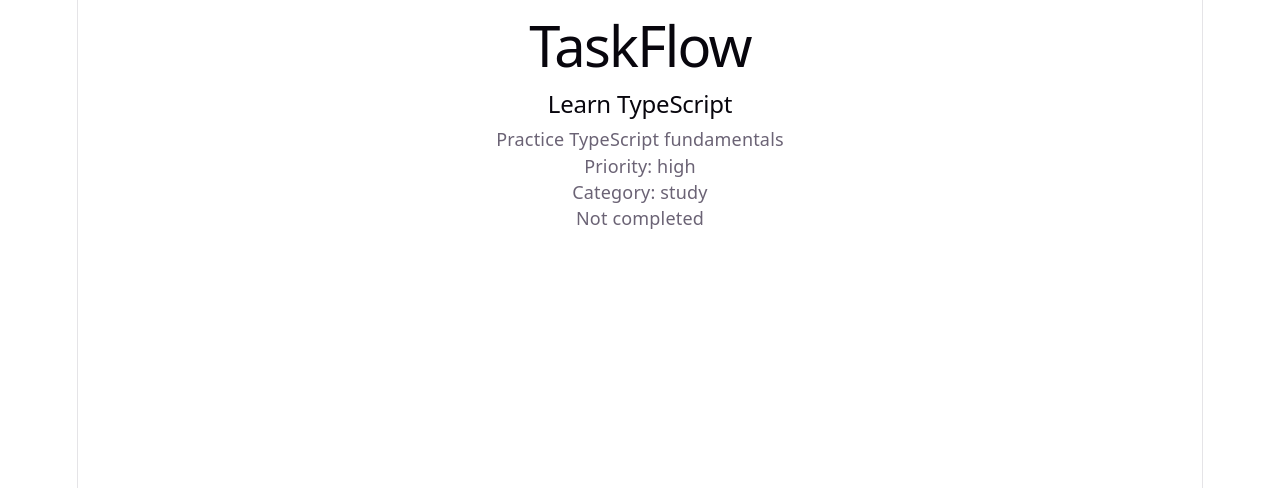
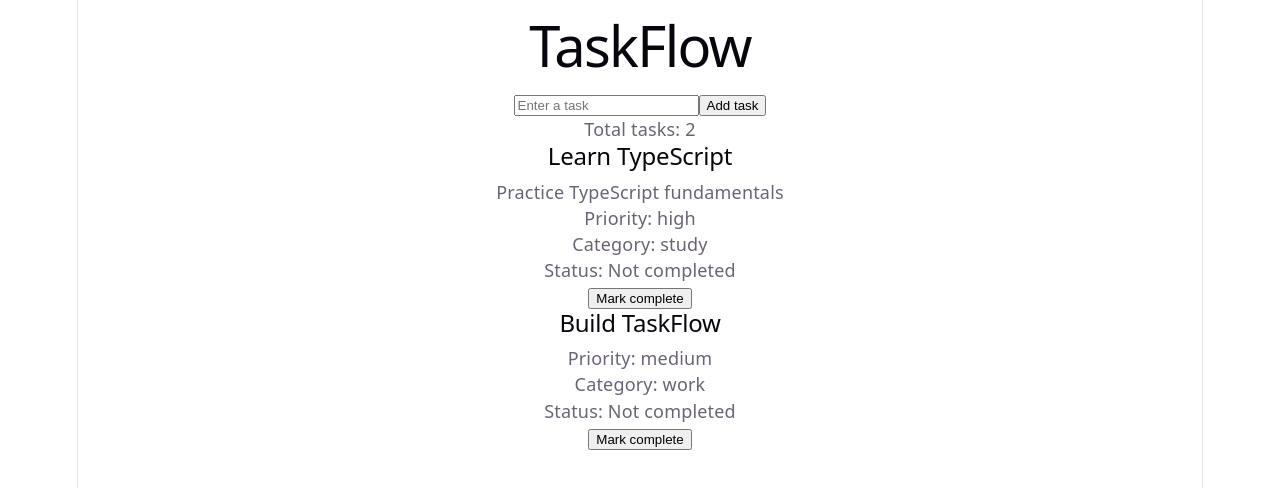
Before and after one commit to taifurrahman27/taskflow, a React (Vite) app: page / in a window 1280 px wide. Shown: the top 488 px of the page. Built offline with nearby package versions, Linux system fonts and the light colour scheme.

Commit message:
taskform added

```diff
--- a/src/App.tsx
+++ b/src/App.tsx
@@ -1,8 +1,11 @@
+import { useState } from "react";
+import type { Task } from "./types/task";
 import TaskItem from "./components/TaskItem";
-import type { Task } from "./types/task";
+import TaskForm from "./components/TaskForm";
 
 function App() {
-  const task: Task = {
+  const [tasks, setTasks] = useState<Task[]>([
+    {
       id: "task-001",
       title: "Learn TypeScript",
       description: "Practice TypeScript fundamentals",
@@ -10,14 +13,42 @@ function App() {
       completed: false,
       category: "study",
       createdAt: new Date().toISOString(),
+    },
+    {
+      id: "task-002",
+      title: "Build TaskFlow",
+      priority: "medium",
+      completed: false,
+      category: "work",
+      createdAt: new Date().toISOString(),
+    },
+  ]);
+
+  const handleToggle = (id: string): void => {
+    setTasks((currentTasks) =>
+      currentTasks.map((task) =>
+        task.id === id
+          ? { ...task, completed: !task.completed }
+          : task
+      )
+    );
   };
 
   return (
     <main>
       <h1>TaskFlow</h1>
 
+      <TaskForm />
+
+      <p>Total tasks: {tasks.length}</p>
+
+      {tasks.map((task) => (
         <TaskItem
-        task={task} />
+          key={task.id}
+          task={task}
+          onToggle={handleToggle}
+        />
+      ))}
     </main>
   );
 }
--- /dev/null
+++ b/src/components/TaskForm.tsx
@@ -0,0 +1,28 @@
+import { useState, type FormEvent } from "react";
+
+function TaskForm() {
+    const [title, setTitle] = useState("");
+
+    const handleSubmit = (event: FormEvent<HTMLFormElement>): void => {
+        event.preventDefault();
+
+        console.log(title);
+
+        setTitle("");
+    };
+
+    return (
+        <form onSubmit={handleSubmit}>
+            <input
+                type="text"
+                value={title}
+                onChange={(event) => setTitle(event.target.value)}
+                placeholder="Enter a task"
+            />
+
+            <button type="submit">Add task</button>
+        </form>
+    );
+}
+
+export default TaskForm;
--- a/src/components/TaskItem.tsx
+++ b/src/components/TaskItem.tsx
@@ -2,16 +2,26 @@ import type { Task } from "../types/task";
 
 type TaskItemProps = {
     task: Task;
+    onToggle: (id: string) => void;
 };
 
-function TaskItem({ task }: TaskItemProps) {
+function TaskItem({ task, onToggle }: TaskItemProps) {
     return (
         <article>
             <h2>{task.title}</h2>
-            <p>{task.description}</p>
+
+            {task.description && <p>{task.description}</p>}
+
             <p>Priority: {task.priority}</p>
             <p>Category: {task.category}</p>
-            <p>{task.completed ? "Completed" : "Not completed"}</p>
+
+            <p>
+                Status: {task.completed ? "Completed" : "Not completed"}
+            </p>
+
+            <button onClick={() => onToggle(task.id)}>
+                {task.completed ? "Mark incomplete" : "Mark complete"}
+            </button>
         </article>
     );
 }
```
Lines whose indentation alone changed are shown as unchanged.
